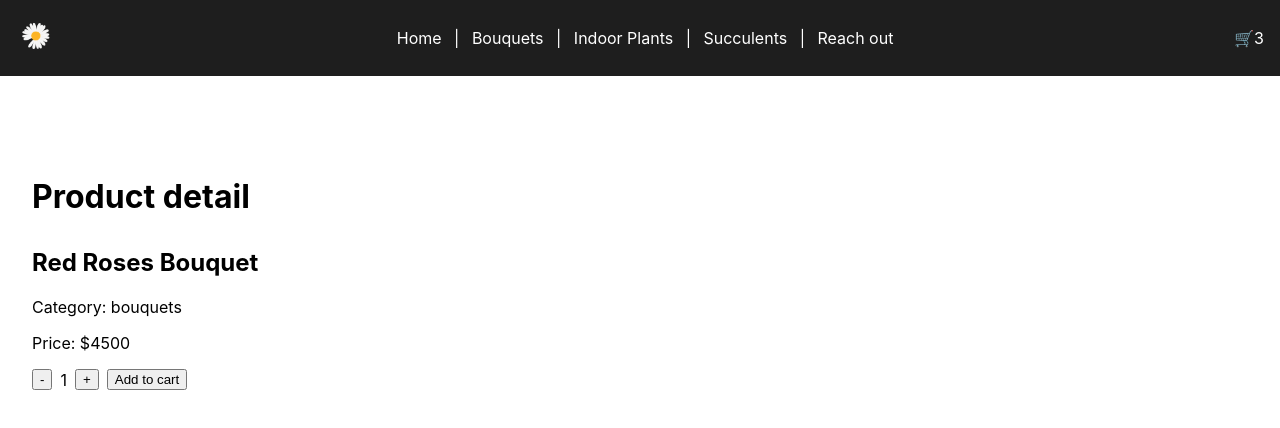
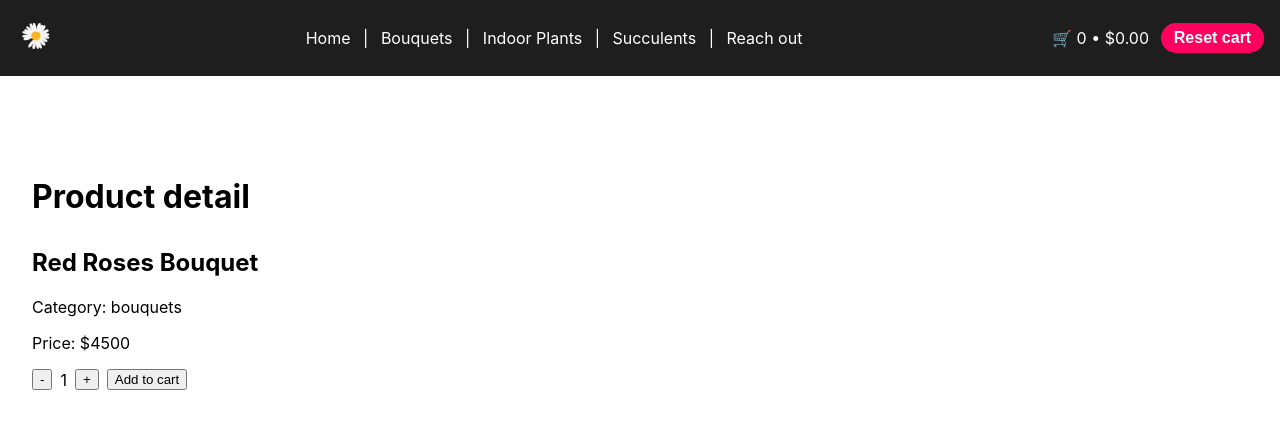
Before and after one commit to MarVergara/ProyectoFinal-Vergara, a React (Create React App) app: page /item/1 in a window 1280 px wide. Shown: the top 428 px of the page. Built offline with nearby package versions, Linux system fonts and the light colour scheme.

Commit message:
improved cart feature

```diff
--- a/src/App.js
+++ b/src/App.js
@@ -5,6 +5,7 @@ import { NavBar } from "./components/NavBar/NavBar";
 import { ItemListContainer } from "./components/ItemListContainer/ItemListContainer";
 import { ItemDetailContainer } from "./components/ItemDetailContainer/ItemDetailContainer";
 import { Contact } from "./components/Contact/Contact";
+import { CartProvider } from "./context/CartContext";
 
 function NotFound() {
   return <h2 style={{ padding: 16 }}>404 - Page not found</h2>;
@@ -12,7 +13,8 @@ function NotFound() {
 
 export default function App() {
   return (
-    <>
+    <CartProvider>
+      {" "}
       <NavBar />
       <main className="main-content">
         <Routes>
@@ -23,6 +25,6 @@ export default function App() {
           <Route path="*" element={<NotFound />} />
         </Routes>
       </main>
-    </>
+    </CartProvider>
   );
 }
--- a/src/components/CartWidget/CartWidget.jsx
+++ b/src/components/CartWidget/CartWidget.jsx
@@ -1,8 +1,11 @@
-// src/components/CartWidget.jsx
+import { useCart } from "../../context/CartContext";
+
 export const CartWidget = () => {
+  const { count, total } = useCart();
+  const formatted = `$${total.toFixed(2)}`;
   return (
-    <div>
-      <span>🛒3</span>
+    <div title="Cart">
+      <span>🛒 {count} • {formatted}</span>
     </div>
   );
 };
--- a/src/components/ItemDetailContainer/ItemDetailContainer.jsx
+++ b/src/components/ItemDetailContainer/ItemDetailContainer.jsx
@@ -1,6 +1,7 @@
 import { useEffect, useState } from "react";
 import { useParams } from "react-router-dom";
 import { getProductById } from "../../data/products";
+import { useCart } from "../../context/CartContext";
 
 function ItemCount({ onAdd }) {
   const [qty, setQty] = useState(1);
@@ -18,6 +19,7 @@ export const ItemDetailContainer = () => {
   const { itemId } = useParams();
   const [item, setItem] = useState(null);
   const [loading, setLoading] = useState(true);
+  const { addToCart } = useCart();
 
   useEffect(() => {
     setLoading(true);
@@ -35,7 +37,12 @@ export const ItemDetailContainer = () => {
       <h2>{item.title}</h2>
       <p>Category: {item.category}</p>
       <p>Price: ${item.price}</p>
-      <ItemCount onAdd={(q) => alert(`Added ${q} item(s) to cart`)} />
+      <ItemCount
+        onAdd={(q) => {
+          addToCart(q, item.price);
+          alert(`Added ${q} item(s) to cart`);
+        }}
+      />
     </div>
   );
 };
--- a/src/components/NavBar/NavBar.jsx
+++ b/src/components/NavBar/NavBar.jsx
@@ -1,10 +1,11 @@
-import { NavLink, Link } from "react-router-dom";
+import { Link } from "react-router-dom";
 import "./navBar.css";
 import logo from "../../assets/logo.png";
 import { CartWidget } from "../CartWidget/CartWidget";
+import { useCart } from "../../context/CartContext";
 
 export const NavBar = () => {
-  const active = ({ isActive }) => (isActive ? "active" : "");
+  const { resetCart } = useCart();
 
   return (
     <nav className="navbar">
@@ -15,14 +16,19 @@ export const NavBar = () => {
       </div>
 
       <div className="navbar-links">
-        <NavLink to="/" end className={active}>Home</NavLink> {" | "}
-        <NavLink to="/category/bouquets" className={active}>Bouquets</NavLink> {" | "}
-        <NavLink to="/category/indoor" className={active}>Indoor Plants</NavLink> {" | "}
-        <NavLink to="/category/succulents" className={active}>Succulents</NavLink> {" | "}
-        <NavLink to="/contact" className={active}>Reach out</NavLink>
+        <Link to="/">Home</Link> |{" "}
+        <Link to="/category/bouquets">Bouquets</Link> |{" "}
+        <Link to="/category/indoor">Indoor Plants</Link> |{" "}
+        <Link to="/category/succulents">Succulents</Link> |{" "}
+        <Link to="/contact">Reach out</Link>
       </div>
 
-      <CartWidget />
+      <div style={{ display: "flex", alignItems: "center", gap: 12 }}>
+        <CartWidget />
+        <button onClick={resetCart} className="cta-button" style={{ padding: "0.4rem 0.8rem" }}>
+          Reset cart
+        </button>
+      </div>
     </nav>
   );
 };
--- /dev/null
+++ b/src/context/CartContext.jsx
@@ -0,0 +1,32 @@
+import { createContext, useContext, useState } from "react";
+
+const CartContext = createContext();
+
+export function CartProvider({ children }) {
+  const [count, setCount] = useState(0);
+  const [total, setTotal] = useState(0);
+
+  function addToCart(qty, price) {
+    const n = Number(qty);
+    const p = Number(price);
+    if (!Number.isFinite(n) || n <= 0) return;
+    if (!Number.isFinite(p) || p < 0) return;
+    setCount((c) => c + n);
+    setTotal((t) => t + n * p);
+  }
+
+  function resetCart() {
+    setCount(0);
+    setTotal(0);
+  }
+
+  return (
+    <CartContext.Provider value={{ count, total, addToCart, resetCart }}>
+      {children}
+    </CartContext.Provider>
+  );
+}
+
+export function useCart() {
+  return useContext(CartContext);
+}
```
